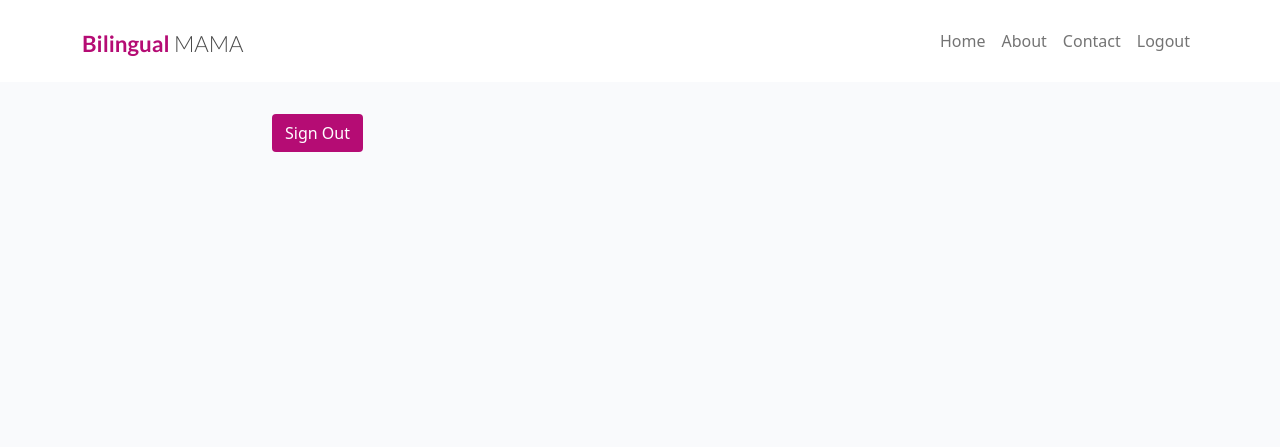
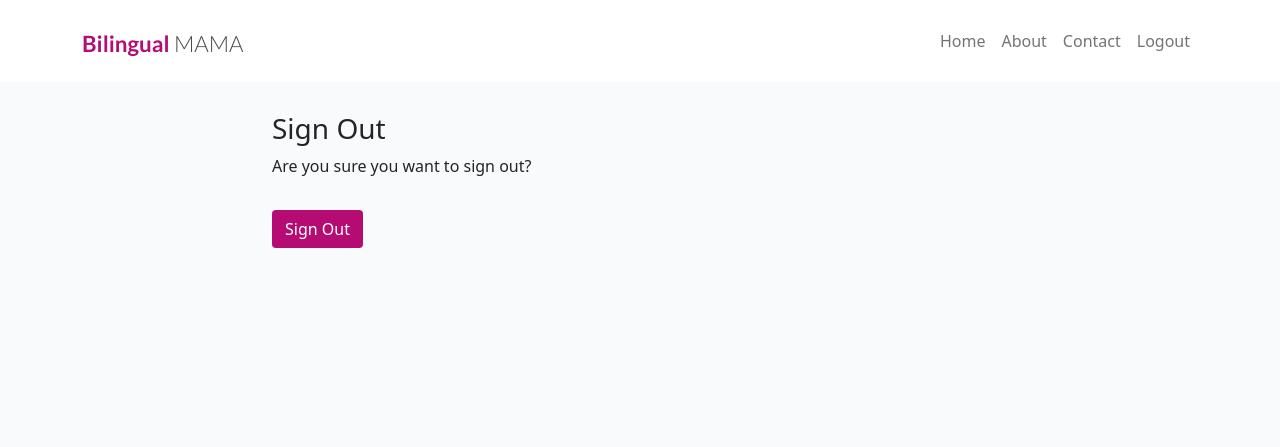
Before and after one commit to psnaz/bilingual-mama, a Django app: page /accounts/logout/ in a window 1280 px wide. Shown: the top 447 px of the page. Run offline with Django 3.2, Linux system fonts and the light colour scheme; the visitor is signed in with stand-in values (Sample User, id 1).

Commit message:
Final commit

```diff
--- a/templates/account/logout.html
+++ b/templates/account/logout.html
@@ -6,9 +6,9 @@
 
 {% block content %}
 
-<div class="container">
+<div class="container pt-5">
   <div class="row">
-    <div class="col-md-8 mt-3 offset-md-2">
+    <div class="col-md-8 mt-3 offset-md-2 pt-5">
       <h3>{% trans "Sign Out" %}</h3>
 
       <p>{% trans 'Are you sure you want to sign out?' %}</p>
```
Also changed, not shown: README.md.
